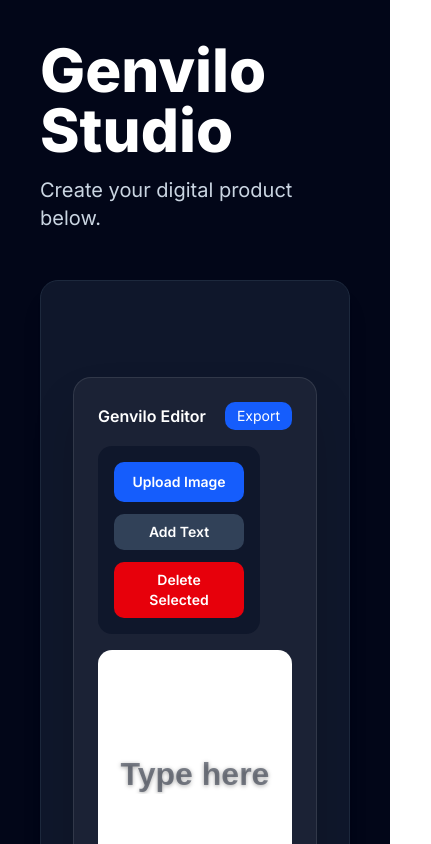
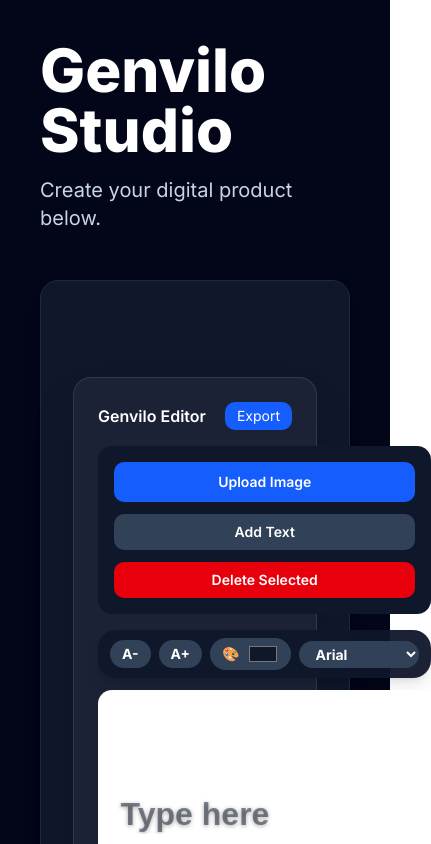
Before and after one commit to Stewey95/yourdesign, a Next.js app: page /create in a window 390 px wide. Both pictures are taken after a click on the button "Add Text". Shown: the top 844 px of the page, 431 px wide, since content can reach past the window. Built offline with nearby package versions, Linux system fonts and the light colour scheme.

Commit message:
Add mobile text toolbar above canvas

```diff
--- a/components/EditorPreview.tsx
+++ b/components/EditorPreview.tsx
@@ -28,12 +28,18 @@ fontFamily: string;
   "Brush Script MT",
   "Times New Roman",
 ];
+
 export default function EditorPreview() {
   const [items, setItems] = useState<DesignItem[]>([]);
   const [selectedItemId, setSelectedItemId] = useState<string | null>(null);
   const [draggingItemId, setDraggingItemId] = useState<string | null>(null);
   const [editingItemId, setEditingItemId] = useState<string | null>(null);
   const canvasRef = useRef<HTMLDivElement | null>(null);
+
+  const selectedTextItem = items.find(
+    (item): item is Extract<DesignItem, { type: "text" }> =>
+      item.id === selectedItemId && item.type === "text"
+  );
 
   const pendingDragRef = useRef<{
     itemId: string;
@@ -83,6 +89,71 @@ export default function EditorPreview() {
     );
   };
 
+  const TextToolbar = ({
+    item,
+    mobile = false,
+  }: {
+    item: Extract<DesignItem, { type: "text" }>;
+    mobile?: boolean;
+  }) => (
+    <div
+      data-text-toolbar={item.id}
+      className={
+        mobile
+          ? "mb-3 flex w-full items-center justify-center gap-2 rounded-2xl bg-slate-900/95 px-3 py-2 shadow-lg md:hidden"
+          : "hidden gap-2 rounded-full bg-slate-900/95 px-3 py-2 shadow-lg md:flex"
+      }
+    >
+      <button
+        type="button"
+        onPointerDown={(e) => {
+          e.preventDefault();
+          e.stopPropagation();
+        }}
+        onClick={() => changeTextSize(item.id, -4)}
+        className="cursor-pointer rounded-full bg-slate-700 px-3 py-1 text-sm font-bold text-white"
+      >
+        A-
+      </button>
+
+      <button
+        type="button"
+        onPointerDown={(e) => {
+          e.preventDefault();
+          e.stopPropagation();
+        }}
+        onClick={() => changeTextSize(item.id, 4)}
+        className="cursor-pointer rounded-full bg-slate-700 px-3 py-1 text-sm font-bold text-white"
+      >
+        A+
+      </button>
+
+      <label className="flex cursor-pointer items-center gap-2 rounded-full bg-slate-700 px-3 py-1 text-sm font-bold text-white">
+        🎨
+        <input
+          type="color"
+          value={item.color}
+          onPointerDown={(e) => e.stopPropagation()}
+          onChange={(e) => changeTextColor(item.id, e.target.value)}
+          className="h-6 w-8 cursor-pointer border-0 bg-transparent p-0"
+        />
+      </label>
+
+      <select
+        value={item.fontFamily}
+        onPointerDown={(e) => e.stopPropagation()}
+        onChange={(e) => changeTextFont(item.id, e.target.value)}
+        className="max-w-[120px] cursor-pointer rounded-full bg-slate-700 px-3 py-1 text-sm font-bold text-white outline-none"
+      >
+        {fontOptions.map((font) => (
+          <option key={font} value={font}>
+            {font}
+          </option>
+        ))}
+      </select>
+    </div>
+  );
+
   const handleImageUpload = (event: React.ChangeEvent<HTMLInputElement>) => {
     const file = event.target.files?.[0];
     if (!file) return;
@@ -102,7 +173,6 @@ export default function EditorPreview() {
 
   const addText = () => {
     const canvas = canvasRef.current;
-
     const canvasWidth = canvas?.clientWidth || 360;
     const canvasHeight = canvas?.clientHeight || 256;
 
@@ -110,10 +180,7 @@ export default function EditorPreview() {
       id: crypto.randomUUID(),
       type: "text",
       value: "",
-  position: {
-    x: canvasWidth / 2,
-    y: canvasHeight / 2,
-  },
+      position: { x: canvasWidth / 2, y: canvasHeight / 2 },
       fontSize: 32,
       color: "#0f172a",
       fontFamily: "Arial",
@@ -126,11 +193,7 @@ export default function EditorPreview() {
 
   const deleteSelected = () => {
     if (!selectedItemId) return;
-
-    setItems((currentItems) =>
-      currentItems.filter((item) => item.id !== selectedItemId)
-    );
-
+    setItems((currentItems) => currentItems.filter((item) => item.id !== selectedItemId));
     setSelectedItemId(null);
     setEditingItemId(null);
   };
@@ -328,6 +391,9 @@ export default function EditorPreview() {
           </button>
         </div>
 
+        <div className="md:col-span-3">
+          {selectedTextItem && <TextToolbar item={selectedTextItem} mobile />}
+
           <div
             ref={canvasRef}
             onPointerMove={moveItem}
@@ -336,7 +402,7 @@ export default function EditorPreview() {
               setSelectedItemId(null);
               setEditingItemId(null);
             }}
-          className="relative col-span-3 h-64 overflow-hidden rounded-xl bg-white text-slate-500 touch-none"
+            className="relative h-64 overflow-hidden rounded-xl bg-white text-slate-500 touch-none"
           >
             {items.length === 0 && (
               <p className="flex h-full items-center justify-center">Your design canvas</p>
@@ -385,67 +451,9 @@ export default function EditorPreview() {
 
                 {item.type === "text" && (
                   <div className="relative">
-                  {selectedItemId === item.id && editingItemId !== item.id && (
-                    <div
-                      data-text-toolbar={item.id}
-                    className="fixed left-1/2 top-36 z-50 flex -translate-x-1/2 flex-col items-center gap-2 md:absolute md:-top-24 md:z-10"
-                    >
-                      <div className="flex max-w-[280px] flex-wrap justify-center gap-2 rounded-2xl bg-slate-900/95 px-3 py-2 shadow-lg md:max-w-none md:flex-nowrap md:rounded-full">
-                        <button
-                          type="button"
-                          onPointerDown={(e) => {
-                            e.preventDefault();
-                            e.stopPropagation();
-                          }}
-                          onClick={() => changeTextSize(item.id, -4)}
-                          className="cursor-pointer rounded-full bg-slate-700 px-3 py-1 text-sm font-bold text-white"
-                        >
-                          A-
-                        </button>
-
-                        <button
-                          type="button"
-                          onPointerDown={(e) => {
-                            e.preventDefault();
-                            e.stopPropagation();
-                          }}
-                          onClick={() => changeTextSize(item.id, 4)}
-                          className="cursor-pointer rounded-full bg-slate-700 px-3 py-1 text-sm font-bold text-white"
-                        >
-                          A+
-                        </button>
-
-                        <label
-                          onPointerDown={(e) => {
-                            e.preventDefault();
-                            e.stopPropagation();
-                          }}
-                          className="flex cursor-pointer items-center gap-2 rounded-full bg-slate-700 px-3 py-1 text-sm font-bold text-white"
-                        >
-                          🎨
-                          <input
-                            type="color"
-                            value={item.color}
-                            onPointerDown={(e) => e.stopPropagation()}
-                            onChange={(e) => changeTextColor(item.id, e.target.value)}
-                            className="h-6 w-8 cursor-pointer border-0 bg-transparent p-0"
-                          />
-                        </label>
-                        <select
-  value={item.fontFamily}
-  onPointerDown={(e) => {
-    e.stopPropagation();
-  }}
-  onChange={(e) => changeTextFont(item.id, e.target.value)}
-  className="max-w-[120px] cursor-pointer rounded-full bg-slate-700 px-3 py-1 text-sm font-bold text-white outline-none"
->
-  {fontOptions.map((font) => (
-    <option key={font} value={font}>
-      {font}
-    </option>
-  ))}
-</select>
-                      </div>
+                    {selectedItemId === item.id && (
+                      <div className="absolute -top-24 left-1/2 z-10 -translate-x-1/2">
+                        <TextToolbar item={item} />
                       </div>
                     )}
 
@@ -537,5 +545,6 @@ textShadow: "0 1px 4px rgba(0,0,0,0.35)",
           </div>
         </div>
       </div>
+    </div>
   );
 }
```
Lines whose indentation alone changed are shown as unchanged.
